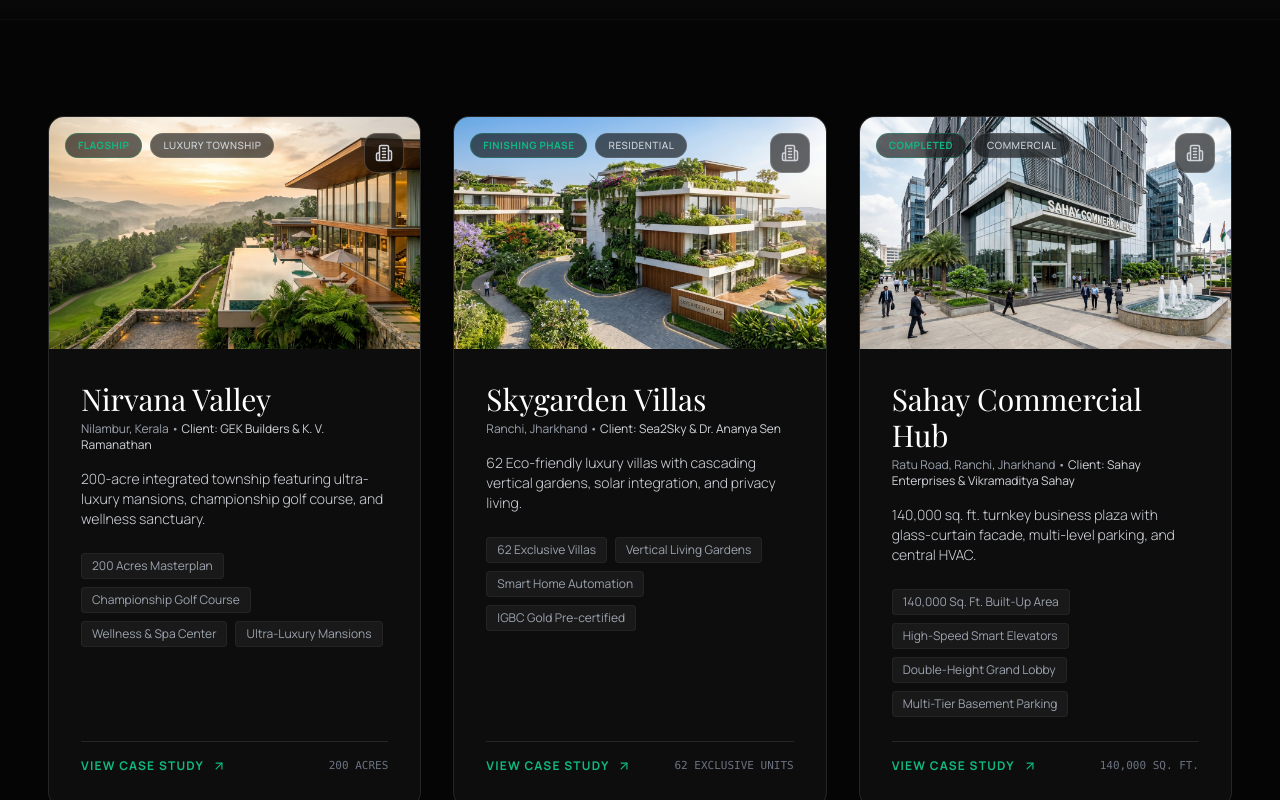
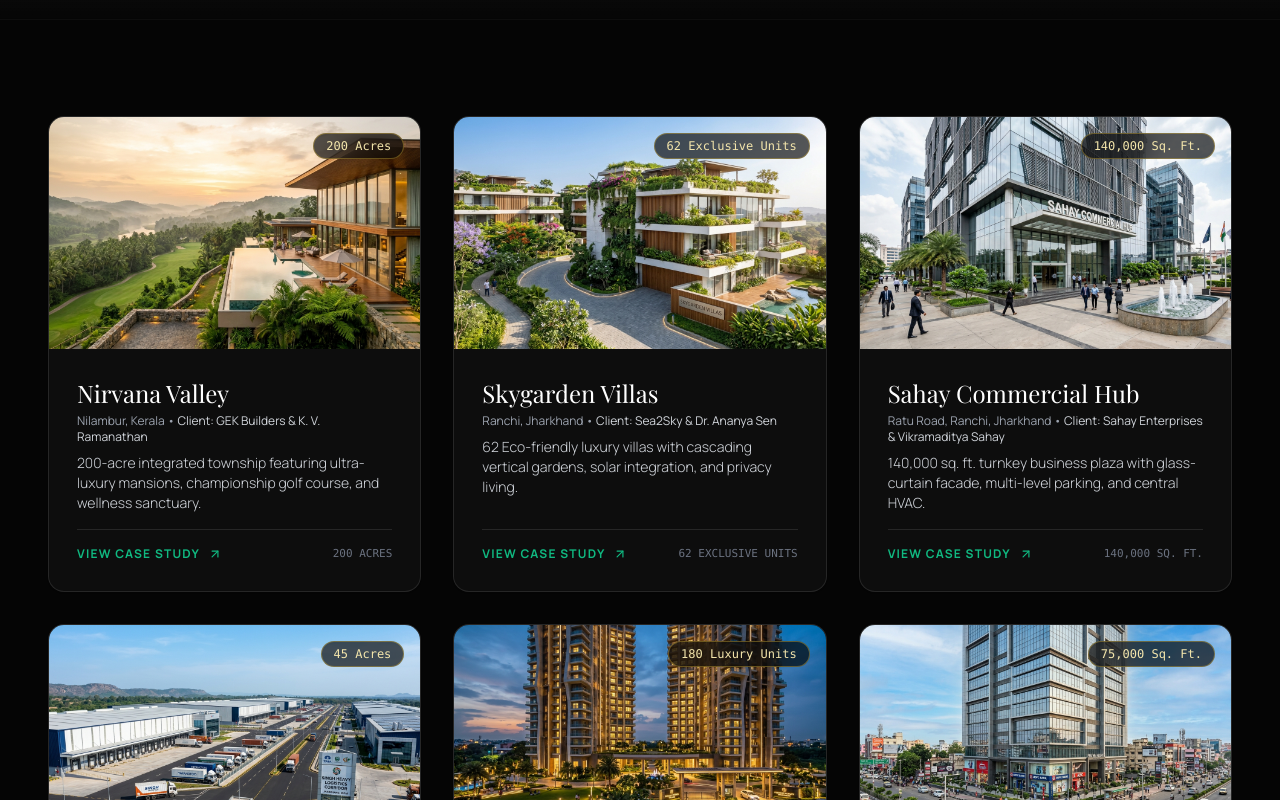
Before and after one commit to codewithganeshhh/real-estate-website, a React (Vite) app: page /projects in a window 1280 px wide. Shown: the part 480-1280 px from the top of the page. Built offline with nearby package versions, Linux system fonts and the light colour scheme; grey boxes are pictures that could not be loaded; a web font is replaced by a local one.

Commit message:
feat: add FeaturedProjects component and ProjectsPage view

```diff
--- a/src/components/FeaturedProjects.jsx
+++ b/src/components/FeaturedProjects.jsx
@@ -54,18 +54,8 @@ export default function FeaturedProjects() {
               />
               <div className="absolute inset-0 bg-gradient-to-t from-black/70 via-black/20 to-transparent" />
 
-              {/* Top-Left Floating Stage & Category Badges */}
-              <div className="absolute top-3 left-3 sm:top-4 sm:left-4 flex flex-wrap gap-1.5">
-                <span className="px-2.5 py-0.5 rounded-full text-[9px] sm:text-[10px] font-bold uppercase tracking-wider bg-black/60 backdrop-blur-md text-emerald-400 border border-emerald-400/30 font-mono">
-                  {project.stage}
-                </span>
-                <span className="px-2.5 py-0.5 rounded-full text-[9px] sm:text-[10px] font-medium uppercase tracking-wider bg-black/60 backdrop-blur-md text-gray-200 border border-white/15 font-mono">
-                  {project.category}
-                </span>
-              </div>
-
-              {/* Top-Right Scale Badge */}
-              <div className="absolute top-3 right-3 sm:top-4 sm:right-4 px-2.5 py-0.5 rounded-full text-[9px] sm:text-[10px] font-mono font-medium bg-black/65 backdrop-blur-md text-gold-light border border-gold/40">
+              {/* Top-Right Scale Badge (Acres / Units only) */}
+              <div className="absolute top-3 right-3 sm:top-4 sm:right-4 px-3 py-1 rounded-full text-[10px] sm:text-xs font-mono font-medium bg-black/65 backdrop-blur-md text-gold-light border border-gold/40">
                 {project.scale}
               </div>
 
@@ -81,31 +71,19 @@ export default function FeaturedProjects() {
             <div className="p-5 sm:p-6 flex-1 flex flex-col justify-between">
               <div>
                 {/* Location */}
-                <div className="flex items-center gap-1.5 text-xs text-emerald-700 dark:text-emerald font-mono mb-2.5">
+                <div className="flex items-center gap-1.5 text-xs text-emerald-700 dark:text-emerald font-mono mb-2">
                   <MapPin size={12} className="shrink-0" />
                   <span className="truncate">{project.location}</span>
                 </div>
 
                 {/* Brief Tagline */}
-                <p className="text-xs sm:text-sm text-gray-600 dark:text-gray-300 font-light leading-relaxed mb-4 line-clamp-2">
+                <p className="text-xs sm:text-sm text-gray-600 dark:text-gray-300 font-light leading-relaxed mb-2 line-clamp-2">
                   {project.tagline}
                 </p>
-
-                {/* Key Features Pills */}
-                <div className="flex flex-wrap gap-1.5 mb-5">
-                  {project.features.slice(0, 3).map((feat, fidx) => (
-                    <span
-                      key={fidx}
-                      className="text-[10px] sm:text-[11px] text-gray-700 dark:text-gray-300 bg-gray-100 dark:bg-white/5 px-2.5 py-1 rounded-md border border-gray-200 dark:border-white/5 font-mono"
-                    >
-                      {feat}
-                    </span>
-                  ))}
-                </div>
               </div>
 
               {/* Card Footer */}
-              <div className="pt-3.5 border-t border-gray-100 dark:border-white/10 flex items-center justify-between">
+              <div className="pt-4 border-t border-gray-100 dark:border-white/10 flex items-center justify-between">
                 <span className="inline-flex items-center gap-1.5 text-xs uppercase tracking-widest font-bold text-gold-dark dark:text-gold group-hover:text-emerald-700 dark:group-hover:text-emerald transition-colors font-mono">
                   <span>View Case Study</span>
                   <ArrowUpRight size={14} className="transform group-hover:translate-x-0.5 group-hover:-translate-y-0.5 transition-transform" />
--- a/src/pages/ProjectsPage.jsx
+++ b/src/pages/ProjectsPage.jsx
@@ -54,43 +54,22 @@ export default function ProjectsPage() {
                     e.target.src = "https://images.unsplash.com/photo-1486406146926-c627a92ad1ab?q=80&w=2070&auto=format&fit=crop";
                   }}
                 />
-                <div className="absolute top-3 left-3 sm:top-4 sm:left-4 flex flex-wrap gap-1.5 sm:gap-2">
-                  <span className="px-2.5 sm:px-3 py-0.5 sm:py-1 rounded-full text-[9px] sm:text-[10px] font-bold uppercase tracking-wider bg-black/60 backdrop-blur-md text-emerald border border-emerald/30">
-                    {project.stage}
-                  </span>
-                  <span className="px-2.5 sm:px-3 py-0.5 sm:py-1 rounded-full text-[9px] sm:text-[10px] font-medium uppercase tracking-wider bg-black/60 backdrop-blur-md text-gray-300 border border-white/10">
-                    {project.category}
-                  </span>
-                </div>
-
-                {/* Outline Icon badge on top-right of image that fills on card hover */}
-                <div className="absolute top-3 right-3 sm:top-4 sm:right-4 w-9 h-9 sm:w-10 sm:h-10 rounded-xl bg-black/60 backdrop-blur-md border border-white/20 text-gray-300 group-hover:bg-gold/25 group-hover:border-gold group-hover:text-gold group-hover:shadow-[0_0_15px_rgba(212,175,55,0.4)] flex items-center justify-center transition-all duration-300">
-                  <Building2 size={16} className="fill-transparent group-hover:fill-gold/40 transition-all duration-300 sm:w-[18px] sm:h-[18px]" />
+                <div className="absolute top-3 right-3 sm:top-4 sm:right-4 px-3 py-1 rounded-full text-[10px] sm:text-xs font-mono font-medium bg-black/65 backdrop-blur-md text-gold-light border border-gold/40">
+                  {project.scale}
                 </div>
               </div>
 
-              <div className="p-5 sm:p-8 flex-1 flex flex-col justify-between">
+              <div className="p-5 sm:p-7 flex-1 flex flex-col justify-between">
                 <div>
-                  <h3 className="text-xl sm:text-2xl md:text-3xl font-serif text-gray-950 dark:text-white mb-1 group-hover:text-gold-dark dark:group-hover:text-gold transition-colors">
+                  <h3 className="text-xl sm:text-2xl font-serif text-gray-950 dark:text-white mb-1 group-hover:text-gold-dark dark:group-hover:text-gold transition-colors">
                     {project.title}
                   </h3>
-                  <p className="text-xs text-gray-500 dark:text-gray-400 mb-3 sm:mb-4">
+                  <p className="text-xs text-gray-500 dark:text-gray-400 mb-2">
                     {project.location} • <span className="text-gray-700 dark:text-gray-300">Client: {project.client}</span>
                   </p>
-                  <p className="text-xs sm:text-sm text-gray-600 dark:text-gray-300 font-light leading-relaxed mb-5 sm:mb-6">
+                  <p className="text-xs sm:text-sm text-gray-600 dark:text-gray-300 font-light leading-relaxed mb-4">
                     {project.tagline}
                   </p>
-
-                  <div className="flex flex-wrap gap-1.5 sm:gap-2 mb-5 sm:mb-6">
-                    {project.features.map((feat, fidx) => (
-                      <span
-                        key={fidx}
-                        className="text-[11px] sm:text-xs text-gray-700 dark:text-gray-400 bg-gray-100 dark:bg-white/5 px-2 sm:px-2.5 py-0.5 sm:py-1 rounded border border-gray-200 dark:border-white/5"
-                      >
-                        {feat}
-                      </span>
-                    ))}
-                  </div>
                 </div>
 
                 <div className="pt-4 border-t border-gray-100 dark:border-white/10 flex items-center justify-between">
```
